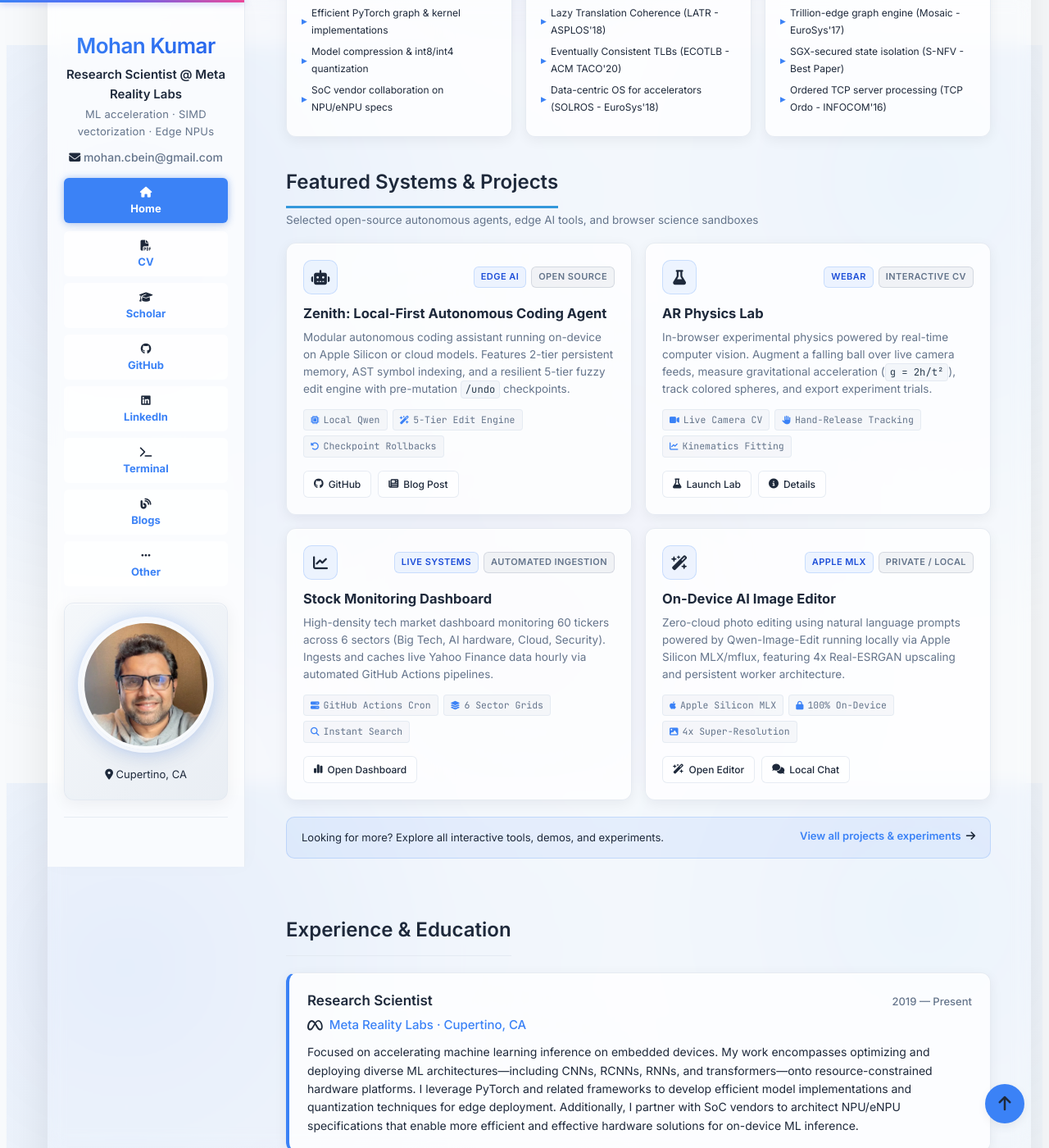
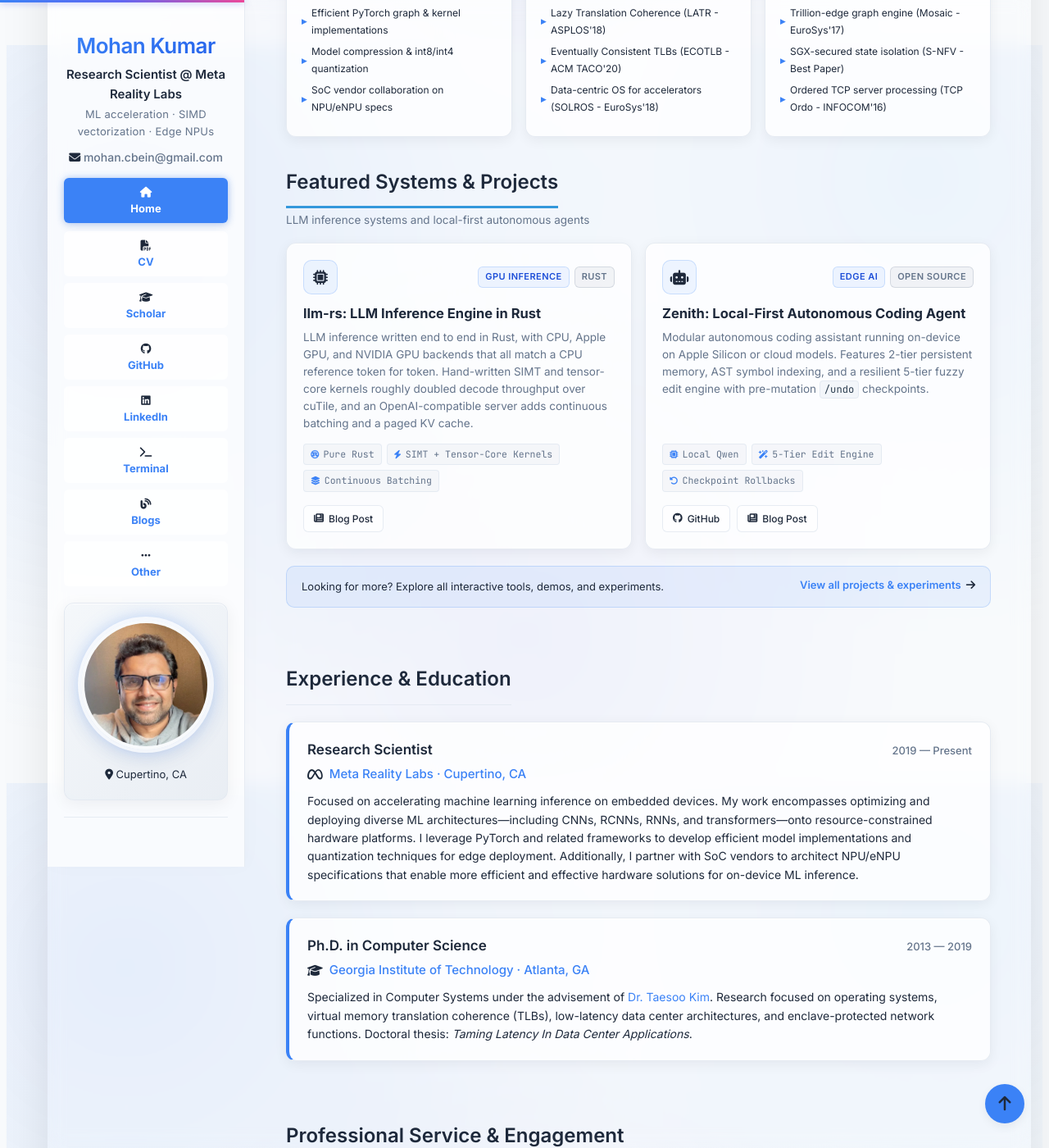
Before and after one commit to mohankku/mohankku.github.io, a Jekyll site: the page built from index.md, in a window 1280 px wide and 1400 px high, scrolled down 853 px. Shown: the whole window at 82% size. Built offline with Jekyll 4.4.1, drawn with Linux system fonts in a browser that asks for light colours.

Commit message:
Add llm-rs blog post and feature it on the home page
Feature only llm-rs and Zenith in Featured Systems & Projects.

Co-Authored-By: Claude Opus 5.5 <noreply@anthropic.com>

```diff
--- a/index.md
+++ b/index.md
@@ -80,11 +80,36 @@ title: Home
 
 <div class="section-title-wrap">
   <h2 id="featured-projects">Featured Systems & Projects</h2>
-  <span class="section-subtitle">Selected open-source autonomous agents, edge AI tools, and browser science sandboxes</span>
+  <span class="section-subtitle">LLM inference systems and local-first autonomous agents</span>
 </div>
 
 <div class="featured-projects-grid">
-  <!-- Card 1: Zenith -->
+  <!-- Card 1: llm-rs -->
+  <div class="project-card">
+    <div class="project-card-header">
+      <div class="project-card-icon"><i class="fa-solid fa-microchip"></i></div>
+      <div class="project-card-badges">
+        <span class="project-badge badge-accent">GPU Inference</span>
+        <span class="project-badge badge-subtle">Rust</span>
+      </div>
+    </div>
+    <h3 class="project-card-title">llm-rs: LLM Inference Engine in Rust</h3>
+    <p class="project-card-desc">
+      LLM inference written end to end in Rust, with CPU, Apple GPU, and NVIDIA GPU backends that all match a CPU reference token for token. Hand-written SIMT and tensor-core kernels roughly doubled decode throughput over cuTile, and an OpenAI-compatible server adds continuous batching and a paged KV cache.
+    </p>
+    <div class="project-card-tags">
+      <span><i class="fa-brands fa-rust"></i> Pure Rust</span>
+      <span><i class="fa-solid fa-bolt"></i> SIMT + Tensor-Core Kernels</span>
+      <span><i class="fa-solid fa-layer-group"></i> Continuous Batching</span>
+    </div>
+    <div class="project-card-actions">
+      <a href="{{ '/blogs' | relative_url }}" class="pub-btn">
+        <i class="fa-solid fa-newspaper"></i> Blog Post
+      </a>
+    </div>
+  </div>
+
+  <!-- Card 2: Zenith -->
   <div class="project-card">
     <div class="project-card-header">
       <div class="project-card-icon"><i class="fa-solid fa-robot"></i></div>
@@ -108,87 +133,6 @@ title: Home
       </a>
       <a href="{{ '/blogs' | relative_url }}" class="pub-btn">
         <i class="fa-solid fa-newspaper"></i> Blog Post
-      </a>
-    </div>
-  </div>
-
-  <!-- Card 2: AR Physics Lab -->
-  <div class="project-card">
-    <div class="project-card-header">
-      <div class="project-card-icon"><i class="fa-solid fa-flask"></i></div>
-      <div class="project-card-badges">
-        <span class="project-badge badge-accent">WebAR</span>
-        <span class="project-badge badge-subtle">Interactive CV</span>
-      </div>
-    </div>
-    <h3 class="project-card-title">AR Physics Lab</h3>
-    <p class="project-card-desc">
-      In-browser experimental physics powered by real-time computer vision. Augment a falling ball over live camera feeds, measure gravitational acceleration (<code>g = 2h/t²</code>), track colored spheres, and export experiment trials.
-    </p>
-    <div class="project-card-tags">
-      <span><i class="fa-solid fa-video"></i> Live Camera CV</span>
-      <span><i class="fa-solid fa-hand"></i> Hand-Release Tracking</span>
-      <span><i class="fa-solid fa-chart-line"></i> Kinematics Fitting</span>
-    </div>
-    <div class="project-card-actions">
-      <a href="{{ '/physics' | relative_url }}" class="pub-btn">
-        <i class="fa-solid fa-flask"></i> Launch Lab
-      </a>
-      <a href="{{ '/other' | relative_url }}" class="pub-btn">
-        <i class="fa-solid fa-circle-info"></i> Details
-      </a>
-    </div>
-  </div>
-
-  <!-- Card 3: Stock Monitoring Dashboard -->
-  <div class="project-card">
-    <div class="project-card-header">
-      <div class="project-card-icon"><i class="fa-solid fa-chart-line"></i></div>
-      <div class="project-card-badges">
-        <span class="project-badge badge-accent">Live Systems</span>
-        <span class="project-badge badge-subtle">Automated Ingestion</span>
-      </div>
-    </div>
-    <h3 class="project-card-title">Stock Monitoring Dashboard</h3>
-    <p class="project-card-desc">
-      High-density tech market dashboard monitoring 60 tickers across 6 sectors (Big Tech, AI hardware, Cloud, Security). Ingests and caches live Yahoo Finance data hourly via automated GitHub Actions pipelines.
-    </p>
-    <div class="project-card-tags">
-      <span><i class="fa-solid fa-server"></i> GitHub Actions Cron</span>
-      <span><i class="fa-solid fa-layer-group"></i> 6 Sector Grids</span>
-      <span><i class="fa-solid fa-magnifying-glass"></i> Instant Search</span>
-    </div>
-    <div class="project-card-actions">
-      <a href="{{ '/stocks' | relative_url }}" class="pub-btn">
-        <i class="fa-solid fa-chart-simple"></i> Open Dashboard
-      </a>
-    </div>
-  </div>
-
-  <!-- Card 4: AI Image Edit -->
-  <div class="project-card">
-    <div class="project-card-header">
-      <div class="project-card-icon"><i class="fa-solid fa-wand-magic-sparkles"></i></div>
-      <div class="project-card-badges">
-        <span class="project-badge badge-accent">Apple MLX</span>
-        <span class="project-badge badge-subtle">Private / Local</span>
-      </div>
-    </div>
-    <h3 class="project-card-title">On-Device AI Image Editor</h3>
-    <p class="project-card-desc">
-      Zero-cloud photo editing using natural language prompts powered by Qwen-Image-Edit running locally via Apple Silicon MLX/mflux, featuring 4x Real-ESRGAN upscaling and persistent worker architecture.
-    </p>
-    <div class="project-card-tags">
-      <span><i class="fa-brands fa-apple"></i> Apple Silicon MLX</span>
-      <span><i class="fa-solid fa-lock"></i> 100% On-Device</span>
-      <span><i class="fa-solid fa-image"></i> 4x Super-Resolution</span>
-    </div>
-    <div class="project-card-actions">
-      <a href="{{ '/image-edit' | relative_url }}" class="pub-btn">
-        <i class="fa-solid fa-wand-magic-sparkles"></i> Open Editor
-      </a>
-      <a href="{{ '/chat' | relative_url }}" class="pub-btn">
-        <i class="fa-solid fa-comments"></i> Local Chat
       </a>
     </div>
   </div>
```
Also changed, not shown: _posts/2026-11-09-llm-rs-cutile-simt-kernels.md (added, +116 -0 lines).
